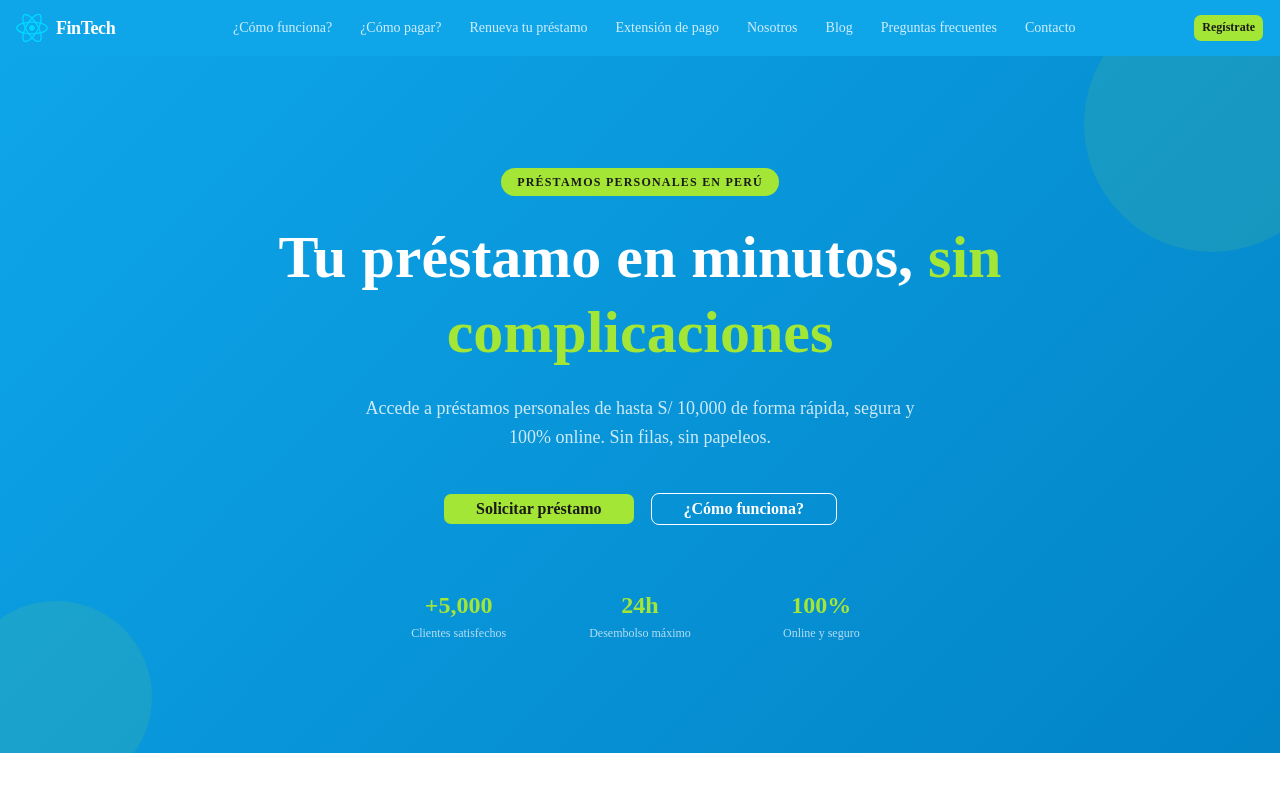
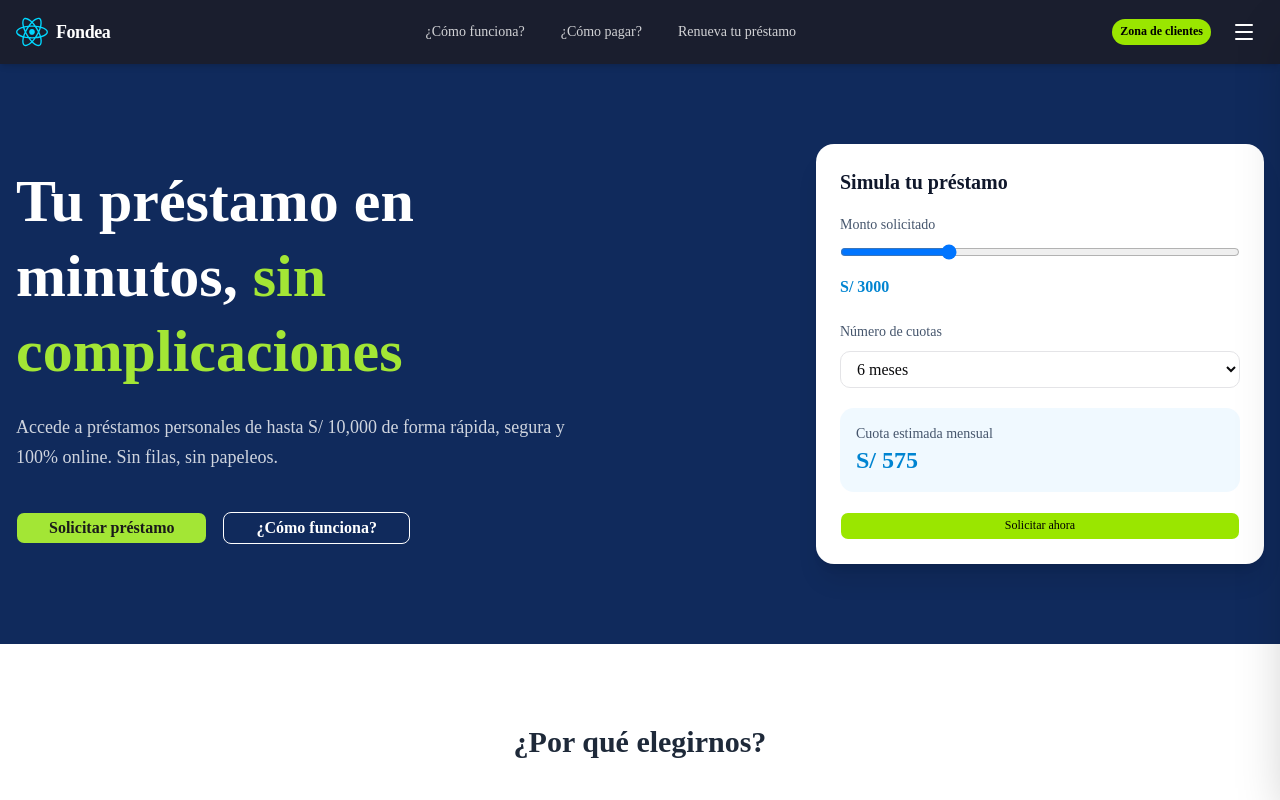
Before and after one commit to ktorres63/fondeaLP, a React (Vite) app: page / in a window 1280 px wide. Shown: the top 800 px of the page. Built offline with nearby package versions, Linux system fonts and the light colour scheme.

Commit message:
Update Home and Hero Section

```diff
--- a/package.json
+++ b/package.json
@@ -16,6 +16,7 @@
     "@tailwindcss/vite": "^4.2.2",
     "class-variance-authority": "^0.7.1",
     "clsx": "^2.1.1",
+    "gsap": "^3.14.2",
     "lucide-react": "^1.3.0",
     "radix-ui": "^1.4.3",
     "react": "^19.2.4",
--- a/src/components/layout/Navbar.tsx
+++ b/src/components/layout/Navbar.tsx
@@ -4,10 +4,14 @@ import { Menu, X } from "lucide-react";
 import { Button } from "@/components/ui/button";
 import reactLogo from "@/assets/react.svg";
 
-const links = [
+const desktopLinks = [
   { label: "¿Cómo funciona?", to: "/como-funciona" },
   { label: "¿Cómo pagar?", to: "/como-pagar" },
   { label: "Renueva tu préstamo", to: "/renueva-tu-prestamo" },
+];
+
+const menuLinks = [
+  ...desktopLinks,
   { label: "Extensión de pago", to: "/extension-de-pago" },
   { label: "Nosotros", to: "/nosotros" },
   { label: "Blog", to: "/blog" },
@@ -19,24 +23,25 @@ export default function Navbar() {
   const [isOpen, setIsOpen] = useState(false);
 
   return (
-    <header style={{ backgroundColor: "#0EA5E9" }} className="w-full shadow-md">
+    <>
+      <header className="w-full sticky top-0 z-50 bg-slate-950/90 backdrop-blur-md shadow-md">
         <div className="max-w-7xl mx-auto px-4 py-3 flex items-center justify-between">
           {/* Logo */}
           <Link to="/" className="flex items-center gap-2">
             <img src={reactLogo} alt="Logo" className="h-8 w-8" />
             <span className="text-white font-bold text-lg tracking-tight">
-            FinTech
+              Fondea
             </span>
           </Link>
 
-        {/* Links desktop */}
+          {/* Desktop links */}
           <nav className="hidden lg:flex items-center gap-1">
-          {links.map((link) => (
+            {desktopLinks.map((link) => (
               <NavLink
                 key={link.to}
                 to={link.to}
                 className={({ isActive }) =>
-                `text-sm px-3 py-1.5 rounded-md transition-colors font-medium ${
+                  `text-sm px-4 py-2 rounded-xl transition-all font-medium ${
                     isActive
                       ? "bg-white/20 text-white"
                       : "text-white/80 hover:text-white hover:bg-white/10"
@@ -48,54 +53,87 @@ export default function Navbar() {
             ))}
           </nav>
 
-        {/* CTA */}
+          {/* Right */}
+          <div className="flex items-center gap-3">
+            {/* CTA desktop */}
             <div className="hidden lg:block">
               <Button
                 asChild
-            style={{ backgroundColor: "#A3E635", color: "#1a1a1a" }}
-            className="font-semibold hover:opacity-90 transition-opacity"
+                className="font-semibold rounded-xl bg-lime-400 text-black hover:opacity-90"
               >
-            <Link to="/registrate">Regístrate</Link>
+                <Link to="/registrate">Zona de clientes</Link>
               </Button>
             </div>
 
-        {/* Hamburger mobile */}
+            {/* Menu button */}
             <button
-          className="lg:hidden text-white"
-          onClick={() => setIsOpen(!isOpen)}
+              onClick={() => setIsOpen(true)}
+              className="text-white p-2 rounded-xl hover:bg-white/10 transition"
             >
-          {isOpen ? <X size={24} /> : <Menu size={24} />}
+              <Menu size={24} />
+            </button>
+          </div>
+        </div>
+      </header>
+
+      {/* Overlay */}
+      <div
+        onClick={() => setIsOpen(false)}
+        className={`fixed inset-0 bg-black/30 backdrop-blur-sm z-40 transition-opacity duration-300 ${
+          isOpen ? "opacity-100 visible" : "opacity-0 invisible"
+        }`}
+      />
+
+      {/* Side panel */}
+      <div
+        className={`fixed right-0 top-0 w-80 h-screen bg-white shadow-2xl border-l border-slate-200 z-50 transition-transform duration-300 ${
+          isOpen ? "translate-x-0" : "translate-x-full"
+        }`}
+      >
+        <div className="p-6 flex flex-col gap-2">
+          {/* Close button */}
+          <div className="flex justify-between mb-4">
+            <Link to="/" className="flex items-center gap-2">
+              <img src={reactLogo} alt="Logo" className="h-8 w-8" />
+              <span className="text-black font-bold text-lg tracking-tight">
+                Fondea
+              </span>
+            </Link>
+            <button
+              onClick={() => setIsOpen(false)}
+              className="p-2 rounded-lg hover:bg-slate-100 transition"
+            >
+              <X size={24} className="text-slate-700" />
             </button>
           </div>
 
-      {/* Menu mobile */}
-      {isOpen && (
-        <div className="lg:hidden px-4 pb-4 flex flex-col gap-1">
-          {links.map((link) => (
+          {/* Links */}
+          {menuLinks.map((link) => (
             <NavLink
               key={link.to}
               to={link.to}
               onClick={() => setIsOpen(false)}
               className={({ isActive }) =>
-                `text-sm px-3 py-2 rounded-md transition-colors font-medium ${
+                `px-4 py-3 text-sm font-medium transition ${
                   isActive
-                    ? "bg-white/20 text-white"
-                    : "text-white/80 hover:text-white hover:bg-white/10"
+                    ? "bg-sky-100 text-sky-600"
+                    : "text-slate-700 hover:bg-slate-100"
                 }`
               }
             >
               {link.label}
             </NavLink>
           ))}
+
+          {/* CTA mobile */}
           <Button
             asChild
-            style={{ backgroundColor: "#A3E635", color: "#1a1a1a" }}
-            className="mt-2 font-semibold w-full"
+            className="mt-4 bg-lime-400 text-black hover:opacity-90"
           >
-            <Link to="/registrate">Regístrate</Link>
+            <Link to="/registrate">Zona de clientes</Link>
           </Button>
         </div>
-      )}
-    </header>
+      </div>
+    </>
   );
 }
--- /dev/null
+++ b/src/components/sections/home/Calculator.tsx
@@ -0,0 +1,62 @@
+import { useState } from "react";
+import { Button } from "@/components/ui/button";
+
+export default function LoanCalculator() {
+  const [amount, setAmount] = useState(3000);
+  const [months, setMonths] = useState(6);
+
+  const monthlyPayment = Math.round((amount * 1.15) / months);
+
+  return (
+    <div className="w-full max-w-md bg-white rounded-2xl shadow-xl p-6">
+      <h3 className="text-xl font-bold text-slate-900 mb-4">
+        Simula tu préstamo
+      </h3>
+
+      {/* Amount */}
+      <div className="mb-5">
+        <label className="text-sm text-slate-600 font-medium">
+          Monto solicitado
+        </label>
+        <input
+          type="range"
+          min="500"
+          max="10000"
+          step="100"
+          value={amount}
+          onChange={(e) => setAmount(Number(e.target.value))}
+          className="w-full mt-2"
+        />
+        <p className="mt-2 font-semibold text-sky-600">S/ {amount}</p>
+      </div>
+
+      {/* Months */}
+      <div className="mb-5">
+        <label className="text-sm text-slate-600 font-medium">
+          Número de cuotas
+        </label>
+        <select
+          value={months}
+          onChange={(e) => setMonths(Number(e.target.value))}
+          className="w-full mt-2 border rounded-lg px-3 py-2"
+        >
+          <option value={3}>3 meses</option>
+          <option value={6}>6 meses</option>
+          <option value={9}>9 meses</option>
+          <option value={12}>12 meses</option>
+        </select>
+      </div>
+
+      {/* Result */}
+      <div className="bg-sky-50 rounded-xl p-4 mb-5">
+        <p className="text-sm text-slate-600">Cuota estimada mensual</p>
+        <p className="text-2xl font-bold text-sky-600">S/ {monthlyPayment}</p>
+      </div>
+
+      {/* CTA */}
+      <Button className="w-full bg-lime-400 text-black hover:opacity-90">
+        Solicitar ahora
+      </Button>
+    </div>
+  );
+}
--- /dev/null
+++ b/src/components/sections/home/HeroSection.tsx
@@ -0,0 +1,55 @@
+import { Link } from "react-router";
+import { Button } from "@/components/ui/button";
+import LoanCalculator from "@/components/sections/home/Calculator";
+
+export default function HeroSection() {
+  return (
+    <section
+      className="relative overflow-hidden px-4 py-20"
+      style={{
+        background: "linear-gradient(135deg, #08172E ,0%, #102A5C 100%)",
+      }}
+    >
+      <div className="max-w-7xl mx-auto grid lg:grid-cols-2 gap-12 items-center">
+        {/* Left Content */}
+        <div className="text-center lg:text-left">
+          <h1 className="text-4xl md:text-6xl font-extrabold text-white leading-tight">
+            Tu préstamo en minutos,{" "}
+            <span style={{ color: "#A3E635" }}>sin complicaciones</span>
+          </h1>
+
+          <p className="mt-6 text-white/80 text-lg max-w-xl leading-relaxed mx-auto lg:mx-0">
+            Accede a préstamos personales de hasta S/ 10,000 de forma rápida,
+            segura y 100% online. Sin filas, sin papeleos.
+          </p>
+
+          {/* Buttons */}
+          <div className="mt-10 flex flex-col sm:flex-row gap-4 justify-center lg:justify-start">
+            <Button
+              asChild
+              size="lg"
+              style={{ backgroundColor: "#A3E635", color: "#1a1a1a" }}
+              className="font-bold text-base hover:opacity-90 transition-opacity px-8"
+            >
+              <Link to="/registrate">Solicitar préstamo</Link>
+            </Button>
+
+            <Button
+              asChild
+              size="lg"
+              variant="outline"
+              className="font-semibold text-base border-white text-white hover:bg-white/10 px-8"
+            >
+              <Link to="/#como-funciona">¿Cómo funciona?</Link>
+            </Button>
+          </div>
+        </div>
+
+        {/* Right Calculator */}
+        <div className="flex justify-center lg:justify-end">
+          <LoanCalculator />
+        </div>
+      </div>
+    </section>
+  );
+}
--- a/src/pages/Home.tsx
+++ b/src/pages/Home.tsx
@@ -1,5 +1,6 @@
 import { Link } from "react-router";
 import { Button } from "@/components/ui/button";
+import HeroSection from "@/components/sections/home/HeroSection";
 import { ChevronDown, Zap, Shield, Clock, ArrowRight } from "lucide-react";
 import { useState } from "react";
 
@@ -89,80 +90,7 @@ function FaqItem({ question, answer }: { question: string; answer: string }) {
 export default function Home() {
   return (
     <div className="flex flex-col">
-      {/* ── Hero ── */}
-      <section
-        className="relative flex flex-col items-center justify-center text-center px-4 py-28 overflow-hidden"
-        style={{
-          background: "linear-gradient(135deg, #0EA5E9 0%, #0284c7 100%)",
-        }}
-      >
-        {/* Círculos decorativos */}
-        <div
-          className="absolute top-[-60px] right-[-60px] w-64 h-64 rounded-full opacity-10"
-          style={{ backgroundColor: "#A3E635" }}
-        />
-        <div
-          className="absolute bottom-[-40px] left-[-40px] w-48 h-48 rounded-full opacity-10"
-          style={{ backgroundColor: "#A3E635" }}
-        />
-
-        <span
-          className="text-xs font-bold uppercase tracking-widest px-4 py-1.5 rounded-full mb-6"
-          style={{ backgroundColor: "#A3E635", color: "#1a1a1a" }}
-        >
-          Préstamos personales en Perú
-        </span>
-
-        <h1 className="text-4xl md:text-6xl font-extrabold text-white leading-tight max-w-3xl">
-          Tu préstamo en minutos,{" "}
-          <span style={{ color: "#A3E635" }}>sin complicaciones</span>
-        </h1>
-
-        <p className="mt-6 text-white/80 text-lg max-w-xl leading-relaxed">
-          Accede a préstamos personales de hasta S/ 10,000 de forma rápida,
-          segura y 100% online. Sin filas, sin papeleos.
-        </p>
-
-        <div className="mt-10 flex flex-col sm:flex-row gap-4">
-          <Button
-            asChild
-            size="lg"
-            style={{ backgroundColor: "#A3E635", color: "#1a1a1a" }}
-            className="font-bold text-base hover:opacity-90 transition-opacity px-8"
-          >
-            <Link to="/registrate">Solicitar préstamo</Link>
-          </Button>
-          <Button
-            asChild
-            size="lg"
-            variant="outline"
-            className="font-semibold text-base border-white text-white hover:bg-white/10 px-8"
-          >
-            <Link to="/como-funciona">¿Cómo funciona?</Link>
-          </Button>
-        </div>
-
-        {/* Stats */}
-        <div className="mt-16 grid grid-cols-3 gap-8 max-w-lg w-full">
-          {[
-            { value: "+5,000", label: "Clientes satisfechos" },
-            { value: "24h", label: "Desembolso máximo" },
-            { value: "100%", label: "Online y seguro" },
-          ].map((stat) => (
-            <div key={stat.label} className="flex flex-col items-center">
-              <span
-                className="text-2xl font-extrabold"
-                style={{ color: "#A3E635" }}
-              >
-                {stat.value}
-              </span>
-              <span className="text-white/70 text-xs mt-1 text-center">
-                {stat.label}
-              </span>
-            </div>
-          ))}
-        </div>
-      </section>
+      <HeroSection />
 
       {/* ── Beneficios ── */}
       <section className="py-20 px-4 bg-white">
```
Also changed, not shown: 1 other file (tests, documents, lock files or other folders). Lines whose indentation alone changed are shown as unchanged.
